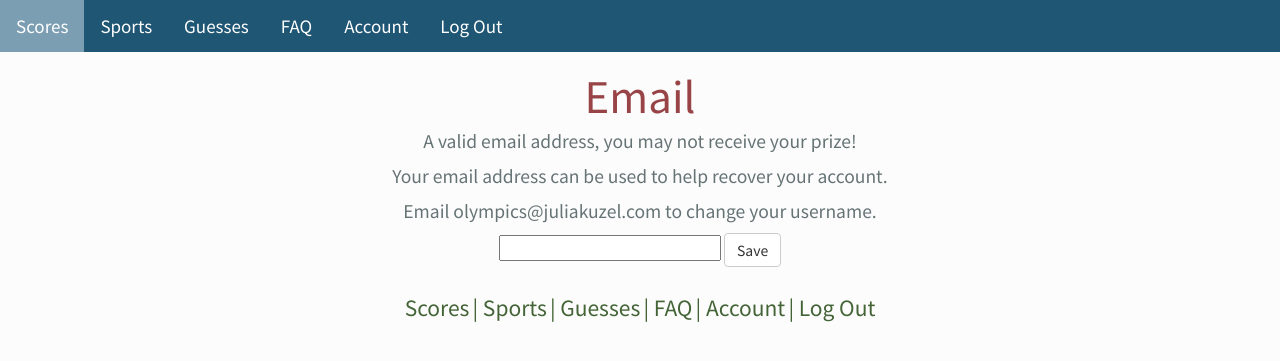
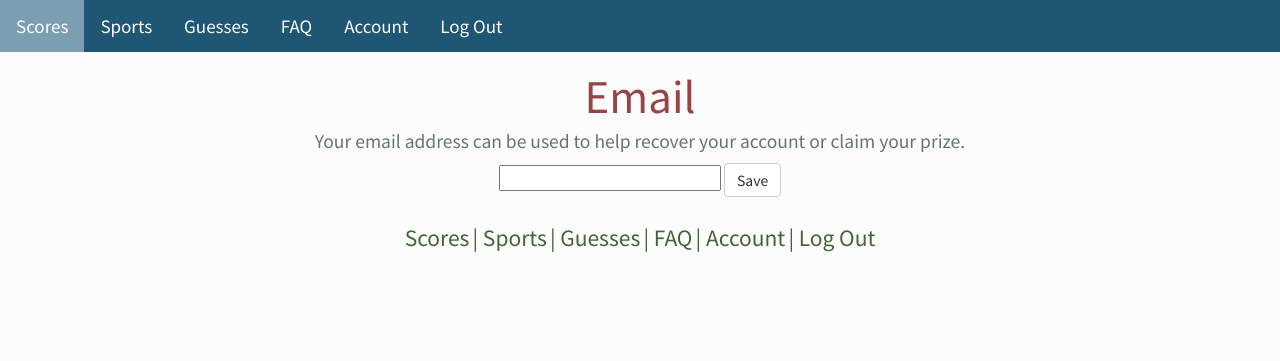
Before and after one commit to BoggsParty/Olympics2021, a Django app: template registration/templates/registration/email_change_form.html in a window 1280 px wide. Shown: the top 361 px of the page. Run offline with Django 3.2, Linux system fonts and the light colour scheme; the template is opened without the code that fills it, so the values that code supplies are empty, except form fields; tables that the repository leaves empty hold one stand-in row (values such as "Sample post"); form fields are guessed from the names that the template uses; some libraries are stand-ins or nearby versions.

Commit message:
more small changes

```diff
--- a/registration/templates/registration/email_change_form.html
+++ b/registration/templates/registration/email_change_form.html
@@ -11,9 +11,7 @@
 <div class="container-fluid">
     <div class="row center">
         <div class="col-sm-12">
-            <p>A valid email address, you may not receive your prize!<p>
-            <p>Your email address can be used to help recover your account.</p>
-			<p>Email olympics@juliakuzel.com to change your username.</p>
+            <p>Your email address can be used to help recover your account or claim your prize.</p>
         </div>
     </div>
 </div>
--- a/registration/templates/registration/login.html
+++ b/registration/templates/registration/login.html
@@ -36,7 +36,7 @@
     </form>
 
     <div align="center">
-        <br><a id="link3" href="/create-account/">Create an Account</a></br>
+        <br><a id="link3" href="/create-account/">Create an Account for 2022</a></br>
 
         <br><p>Please email olympics@juliakuzel.com if you forgot your username or password</p></br>
     </div>
```
Also changed, not shown: registration/templates/registration/createaccount.html (+4 -3 lines).
